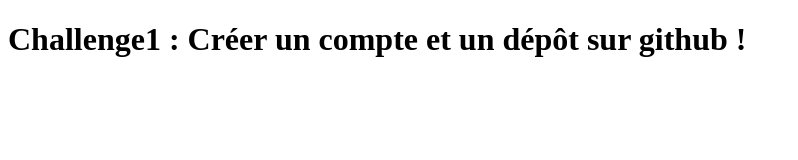
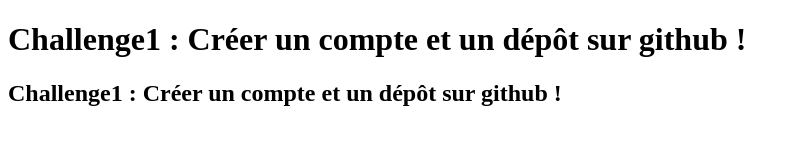
Before and after one commit to Nicotinii/githubChallenge1, a plain HTML site: page index.html in a window 1280 px wide. Shown: the whole page, without its empty margins (0-798 px from the left). Drawn offline with Linux system fonts and the light colour scheme.

Commit message:
Update index.html
Ajout h2

```diff
--- a/index.html
+++ b/index.html
@@ -7,6 +7,7 @@
 
 <body>
   <h1>Challenge1 : Créer un compte et un dépôt sur github !</h1>
+  <h2>Challenge1 : Créer un compte et un dépôt sur github !</h2>
 </body>
 
 
```
